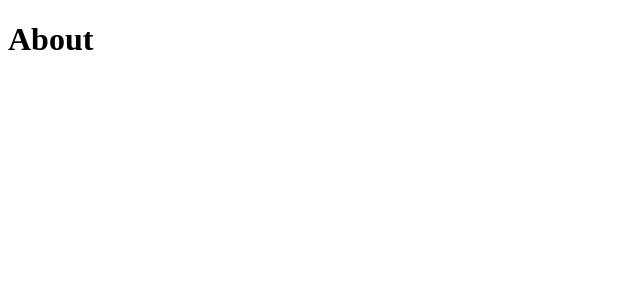
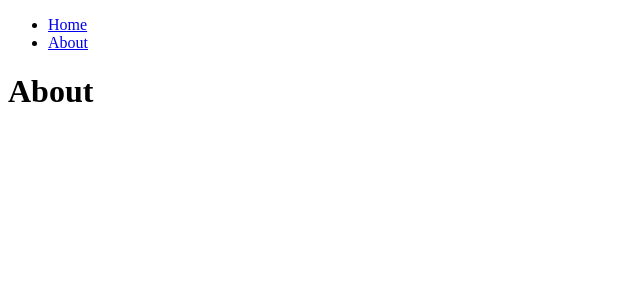
Before and after one commit to aw-birdgang/nextjs-lecture-v13-blog, a Next.js app: page /about in a window 1280 px wide. Shown: the top 300 px of the page, without its empty margins (0-640 px from the left). Built offline with nearby package versions, Linux system fonts and the light colour scheme.

Commit message:
shared NavBar component.

```diff
--- /dev/null
+++ b/components/NavBar.tsx
@@ -0,0 +1,22 @@
+import Link from 'next/link';
+
+function NavBar() {
+  return (
+    <nav>
+      <ul>
+        <li>
+          <Link href="/">
+            Home
+          </Link>
+        </li>
+        <li>
+          <Link href="/about">
+            About
+          </Link>
+        </li>
+      </ul>
+    </nav>
+  )
+}
+
+export default NavBar;
--- a/pages/about.tsx
+++ b/pages/about.tsx
@@ -1,7 +1,12 @@
+import NavBar from "@/components/NavBar";
+
 function AboutPage() {
     console.log('AboutPage ender')
     return (
         <>
+            <header>
+                <NavBar />
+            </header>
             <main>
                 <h1>About</h1>
             </main>
```
Also changed, not shown: pages/index.tsx (+2 -10 lines).
